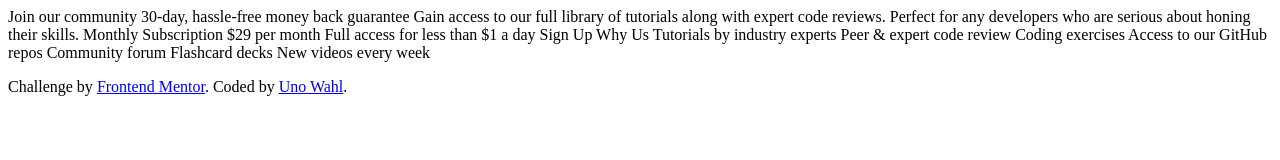
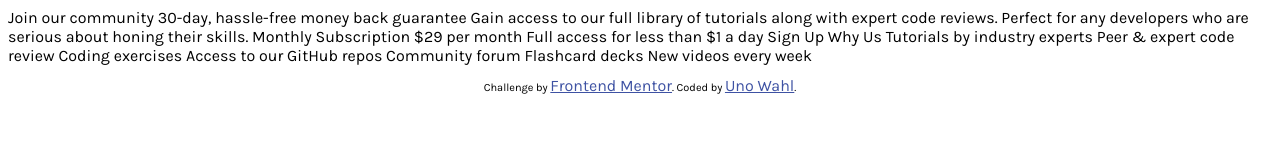
Before and after one commit to UnoMo/Single-Price-Grid-Component, a plain HTML site: page index.html in a window 1280 px wide. Drawn offline with Linux system fonts and the light colour scheme.

Commit message:
CSS added

```diff
--- a/index.html
+++ b/index.html
@@ -7,6 +7,7 @@
   <link rel="icon" type="image/png" sizes="32x32" href="./images/favicon-32x32.png">
 
   <title>Frontend Mentor | Single Price Grid Component</title>
+  <link rel="stylesheet" href="css/app.css">
 
 </head>
 <body>
--- a/sass/_base.sass
+++ b/sass/_base.sass
@@ -3,6 +3,7 @@
 
 *
     font-family: 'Karla', sans-serif
+    font-size: $fontSize
 
 .attribution
     font-size: 11px
```
Also changed, not shown: css/app.css (added), 1 other file.
